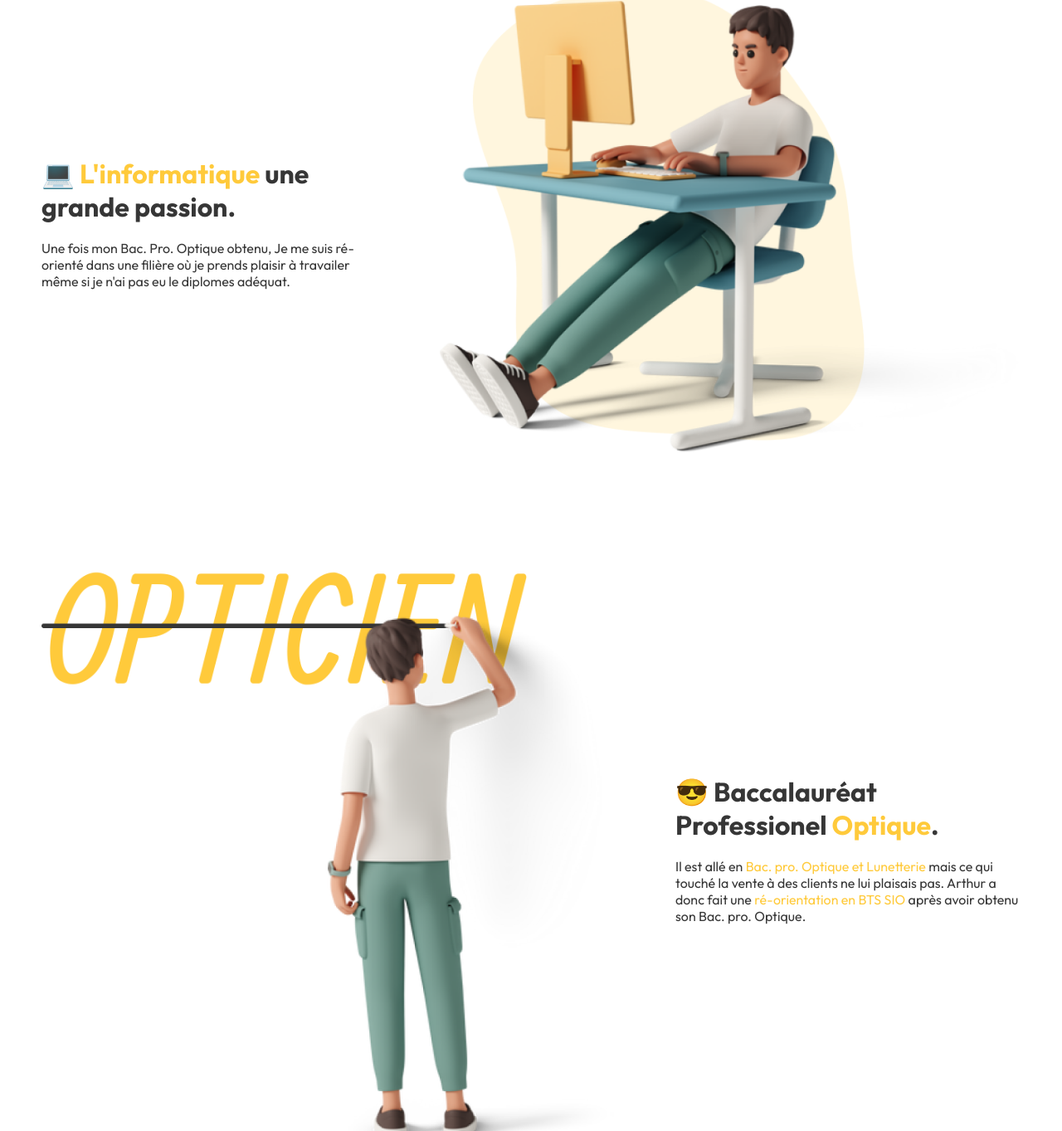
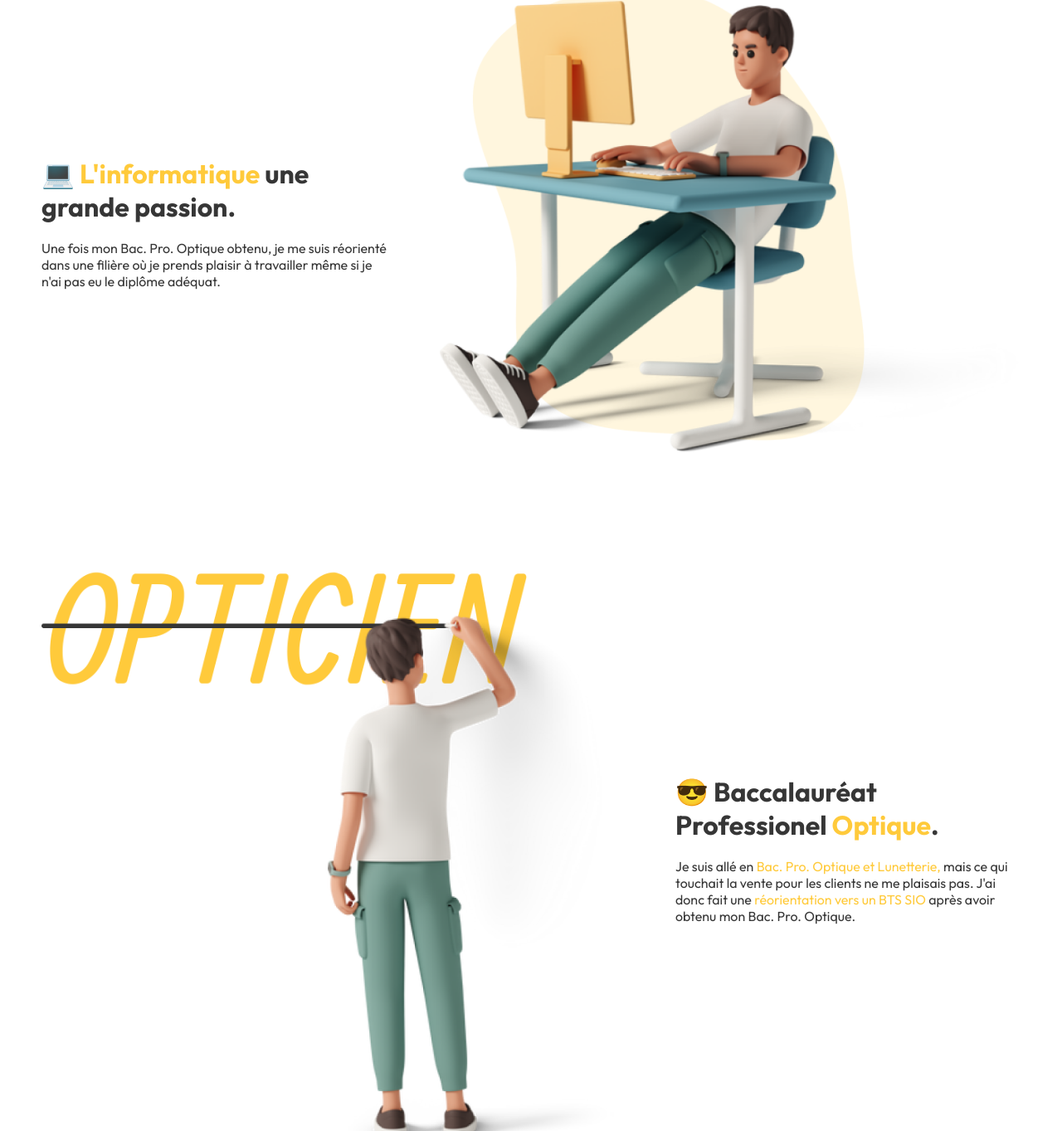
Before and after one commit to JustArthur/Portfolio, a plain HTML site: page pages/etudes.html in a window 1280 px wide. Shown: the part 951-2314 px from the top of the page at 83% size. Drawn offline with nearby package versions, Linux system fonts and the light colour scheme; files that its build step writes are made by us from their sources; files whose address does not match are found by name; a web font is replaced by a local one.

Commit message:
Ver 1.6.3

```diff
--- a/pages/etudes.html
+++ b/pages/etudes.html
@@ -29,8 +29,8 @@
     <section class="presentation__etude">
         <div class="container__etude">
             <div class="text">
-                <h1 class="title-pres">🎒 Mes diplomes.</h1>
-                <p class="desc">Avant de trouver une voie qui me plait je suis passé par plusieurs filières</p>
+                <h1 class="title-pres">🎒 Mes diplômes.</h1>
+                <p class="desc">Avant de trouver une voie qui me plaît, je suis passé par plusieurs filières.</p>
             </div>
 
             <img src="../src/img/img9.png" alt="etude-image" class="image-pres">
@@ -42,8 +42,8 @@
         <div class="content__informatique">
             <div class="text">
                 <h2>💻 <span class="yellow">L'informatique</span> une grande passion.</h2>
-                <p>Une fois mon Bac. Pro. Optique obtenu, Je me suis ré-orienté dans
-                    une filière où je prends plaisir à travailer même si je n'ai pas eu le diplomes
+                <p>Une fois mon Bac. Pro. Optique obtenu, je me suis réorienté dans
+                    une filière où je prends plaisir à travailler même si je n'ai pas eu le diplôme
                     adéquat.
                 </p>
             </div>
@@ -59,10 +59,10 @@
 
             <div class="text">
                 <h2>😎 Baccalauréat Professionel <span class="yellow">Optique</span>.</h2>
-                <p>Il est allé en <span class="yellow">Bac. pro. Optique et Lunetterie</span> mais ce qui
-                    touché la vente à des clients ne lui plaisais pas. Arthur a
-                    donc fait une <span class="yellow">ré-orientation en BTS SIO</span> après avoir obtenu
-                    son Bac. pro. Optique. </p>
+                <p>Je suis allé en <span class="yellow">Bac. Pro. Optique et Lunetterie,</span> mais ce qui
+                    touchait la vente pour les clients ne me plaisais pas. J'ai
+                    donc fait une <span class="yellow">réorientation vers un BTS SIO</span> après avoir obtenu
+                    mon Bac. Pro. Optique. </p>
             </div>
         </div>
     </section>
--- a/style/navbar.css
+++ b/style/navbar.css
@@ -151,6 +151,10 @@ i.active {
     a.btn-download {
         display: none;
     }
+
+    .links a::before {
+        bottom: -5px;
+    }
 }
 
 @media screen and (max-width: 700px) {
@@ -175,8 +179,4 @@ i.active {
         z-index: 99;
         display: block;
     }
-
-    .links a::before {
-        bottom: -5px;
-    }
 }
```
Also changed, not shown: index.html (+2 -2 lines), pages/competences.html (+1 -1 lines).
